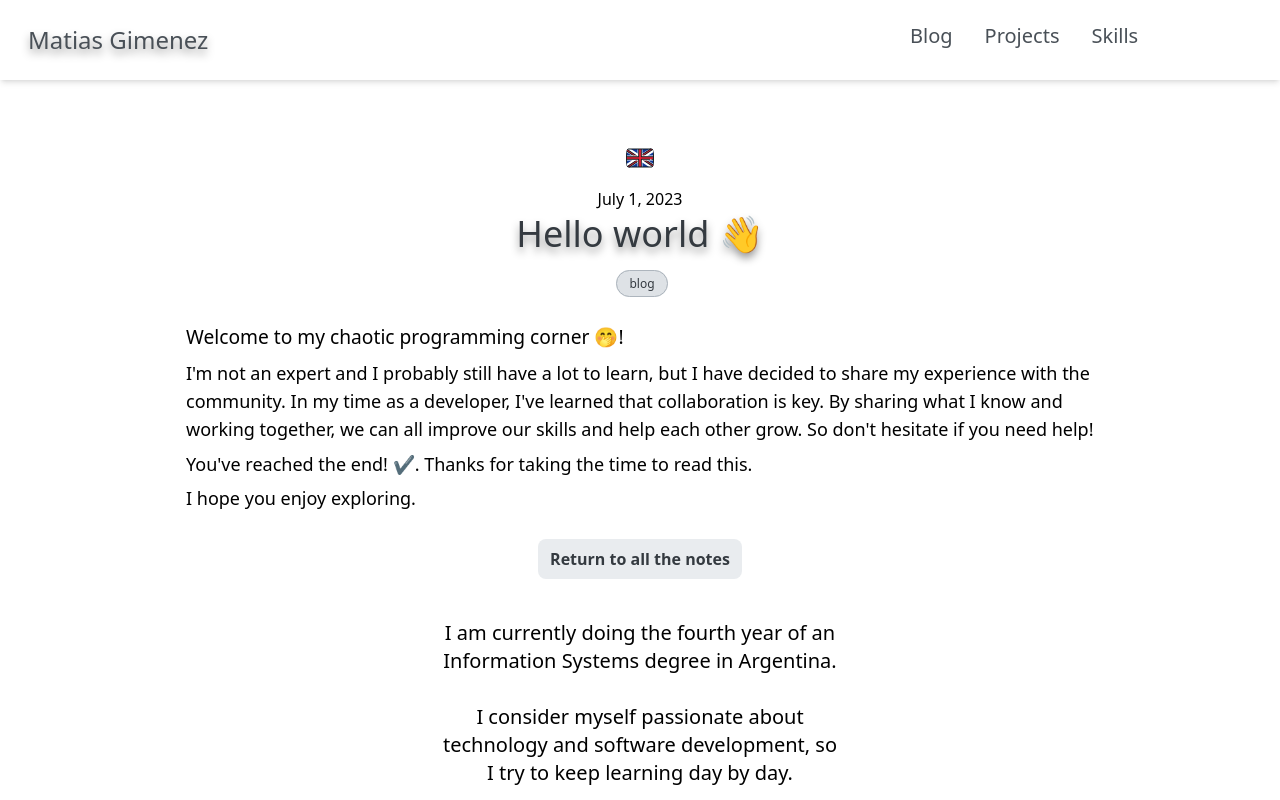
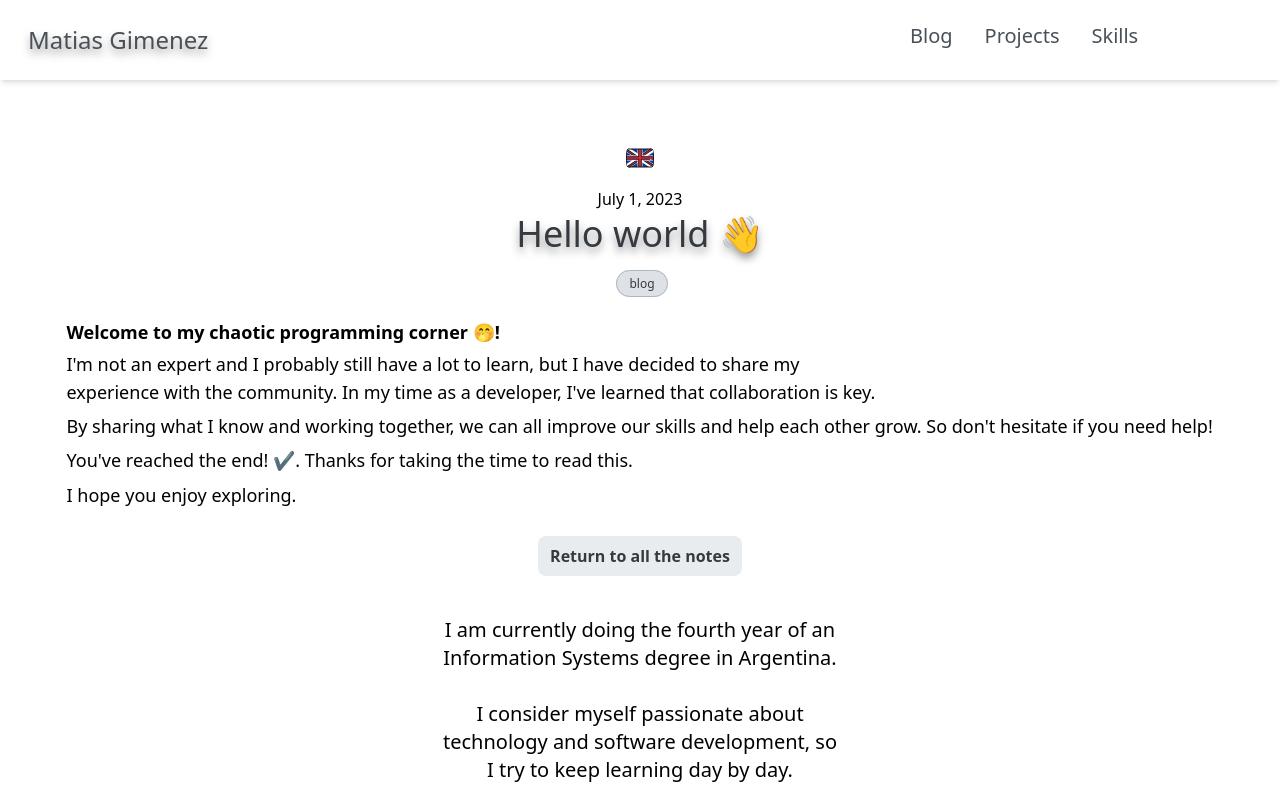
Before and after one commit to matiasgimenezdev/portfolio, a React (Vite) app: page /blog/hello-world in a window 1280 px wide. Shown: the top 800 px of the page. Built offline with nearby package versions, Linux system fonts and the light colour scheme; no server answers; some icons are missing.

Commit message:
rendering html

```diff
--- /dev/null
+++ b/public/content/hello-world/hello-world-english.html
@@ -0,0 +1,12 @@
+<h5 class="font-bold">Welcome to my chaotic programming corner 🤭!</h5>
+<p>
+	I'm not an expert and I probably still have a lot to learn, but I have
+	decided to share my experience with the community. In my time as a
+	developer, I've learned that collaboration is key.
+</p>
+<p>
+	By sharing what I know and working together, we can all improve our skills
+	and help each other grow. So don't hesitate if you need help!
+</p>
+<p>You've reached the end! ✔️. Thanks for taking the time to read this.</p>
+<p>I hope you enjoy exploring.</p>
--- a/src/pages/ArticlePage.tsx
+++ b/src/pages/ArticlePage.tsx
@@ -40,7 +40,7 @@ export const ArticlePage: FunctionComponent = () => {
 
 	useEffect(() => {
 		const getArticleContent = async () => {
-			const filePath = `/content/${currentArticle?.id}/${currentArticle?.id}-${language}.mdx`;
+			const filePath = `/content/${currentArticle?.id}/${currentArticle?.id}-${language}.html`;
 			try {
 				const response = await fetch(filePath);
 				const htmlContent = await response.text();
@@ -90,14 +90,17 @@ export const ArticlePage: FunctionComponent = () => {
 					})}
 				</ul>
 
-				<Balancer className='text font-light mt-4 text-md  px-6 block py-2 min-w-[75%] md:text-lg md:px-16'>
-					<ReactMarkdown
+				<Balancer
+					dangerouslySetInnerHTML={{ __html: articleContent }}
+					className='text font-light mt-4 text-md  px-6 block py-2 min-w-[75%] md:text-lg md:px-16'
+				/>
+				{/* <ReactMarkdown
 						remarkPlugins={[remarkGfm]}
 						linkTarget='_blank'
 					>
 						{articleContent}
-					</ReactMarkdown>
-				</Balancer>
+					</ReactMarkdown> */}
+				{/* </Balancer> */}
 
 				<Link
 					to='/blog'
```
Also changed, not shown: public/content/hello-world/hello-world-spanish.html (added, +15 -0 lines).
